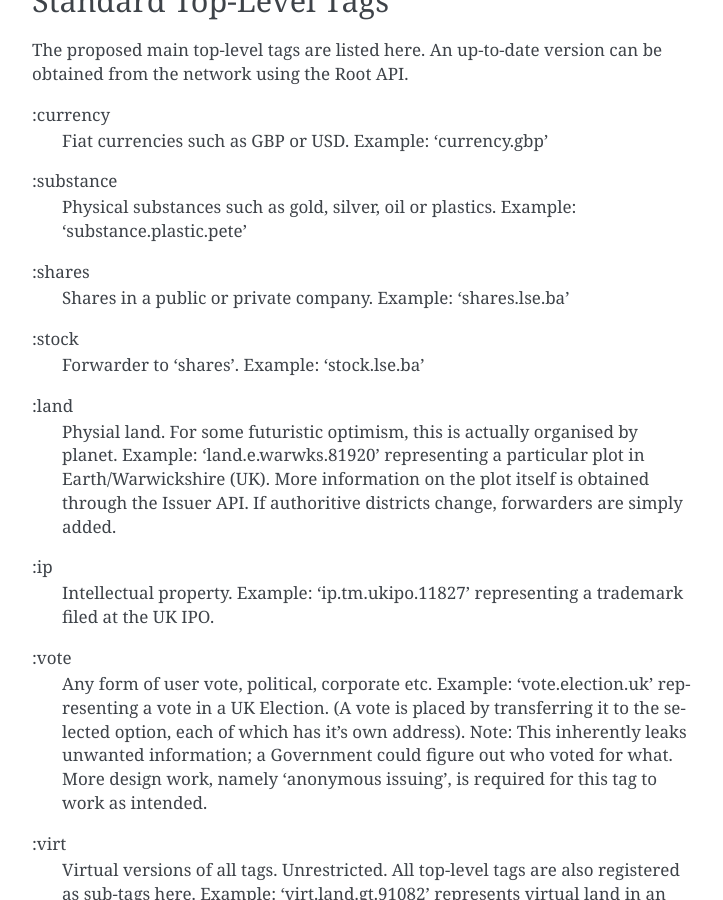
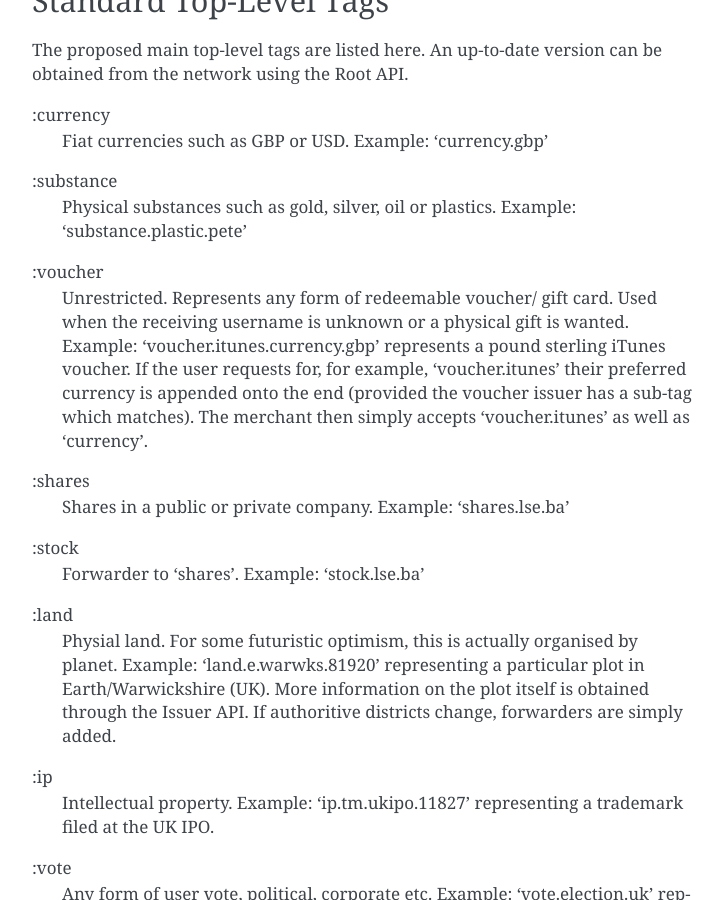
Before and after one commit to OpenTransfr/Core, a Sphinx documentation site: the page built from docs/Commodities/index.rst, in a window 1280 px wide and 900 px high, scrolled down 944 px. Shown: the whole window, without its empty margins (388-1111 px from the left). Built offline with Sphinx 7.4.7, drawn with Linux system fonts in a browser that asks for light colours.

Commit message:
Update index.rst

```diff
--- a/docs/Commodities/index.rst
+++ b/docs/Commodities/index.rst
@@ -35,6 +35,9 @@ The proposed main top-level tags are listed here. An up-to-date version can be o
 :substance
     Physical substances such as gold, silver, oil or plastics. Example: 'substance.plastic.pete'
 
+:voucher
+    Unrestricted. Represents any form of redeemable voucher/ gift card. Used when the receiving username is unknown or a physical gift is wanted. Example: 'voucher.itunes.currency.gbp' represents a pound sterling iTunes voucher. If the user requests for, for example, 'voucher.itunes' their preferred currency is appended onto the end (provided the voucher issuer has a sub-tag which matches). The merchant then simply accepts 'voucher.itunes' as well as 'currency'.
+
 :shares
     Shares in a public or private company. Example: 'shares.lse.ba'
 
```
